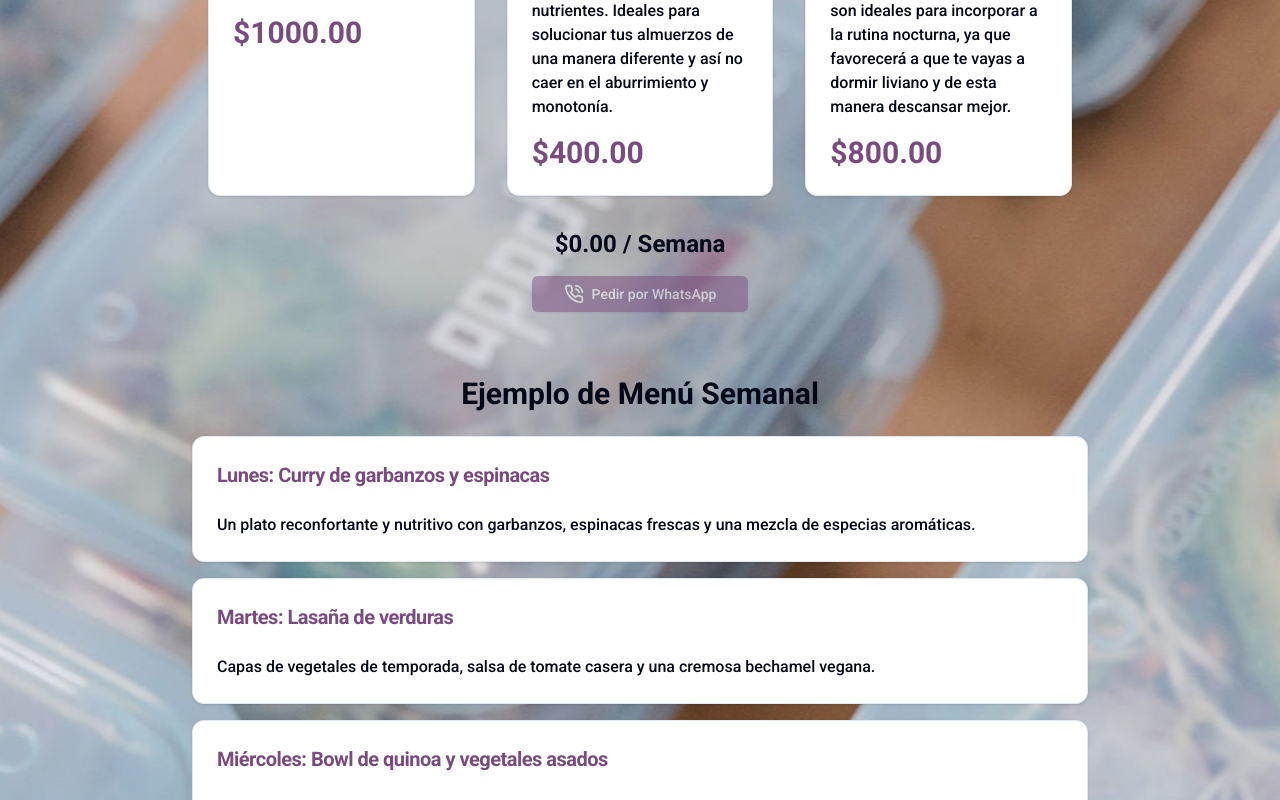
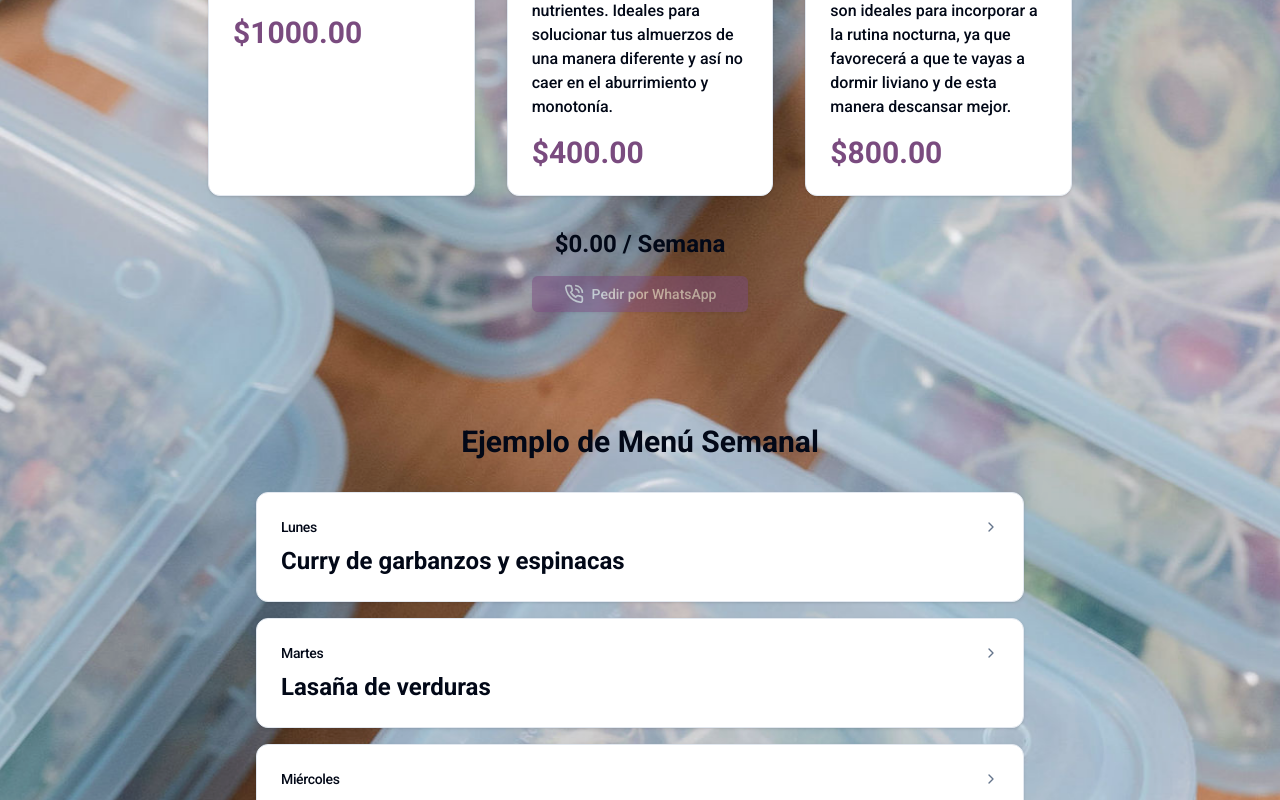
Before and after one commit to SF-Prog/apacha-store, a Next.js app: page /menu in a window 1280 px wide. Shown: the part 2000-2800 px from the top of the page. Built offline with nearby package versions, Linux system fonts and the light colour scheme.

Commit message:
Send email containing menu image as example and other general adjustments

```diff
--- /dev/null
+++ b/app/components/ui/radio-group.tsx
@@ -0,0 +1,44 @@
+"use client"
+
+import * as React from "react"
+import * as RadioGroupPrimitive from "@radix-ui/react-radio-group"
+import { Circle } from "lucide-react"
+
+import { cn } from "@/lib/utils"
+
+const RadioGroup = React.forwardRef<
+  React.ElementRef<typeof RadioGroupPrimitive.Root>,
+  React.ComponentPropsWithoutRef<typeof RadioGroupPrimitive.Root>
+>(({ className, ...props }, ref) => {
+  return (
+    <RadioGroupPrimitive.Root
+      className={cn("grid gap-2", className)}
+      {...props}
+      ref={ref}
+    />
+  )
+})
+RadioGroup.displayName = RadioGroupPrimitive.Root.displayName
+
+const RadioGroupItem = React.forwardRef<
+  React.ElementRef<typeof RadioGroupPrimitive.Item>,
+  React.ComponentPropsWithoutRef<typeof RadioGroupPrimitive.Item>
+>(({ className, ...props }, ref) => {
+  return (
+    <RadioGroupPrimitive.Item
+      ref={ref}
+      className={cn(
+        "aspect-square h-4 w-4 rounded-full border border-primary text-primary ring-offset-background focus:outline-none focus-visible:ring-2 focus-visible:ring-ring focus-visible:ring-offset-2 disabled:cursor-not-allowed disabled:opacity-50",
+        className
+      )}
+      {...props}
+    >
+      <RadioGroupPrimitive.Indicator className="flex items-center justify-center">
+        <Circle className="h-2.5 w-2.5 fill-current text-current" />
+      </RadioGroupPrimitive.Indicator>
+    </RadioGroupPrimitive.Item>
+  )
+})
+RadioGroupItem.displayName = RadioGroupPrimitive.Item.displayName
+
+export { RadioGroup, RadioGroupItem }
--- a/app/context/store-context.tsx
+++ b/app/context/store-context.tsx
@@ -2,7 +2,8 @@
 
 import React, { createContext, useState, useContext, useEffect, ReactNode } from "react"
 import { products } from "@/lib/constants";
-
+import { displayToaster } from "@/lib/utils";
+import { sendMenuEmail } from "@/actions/sendWeeklyMenu";
 const StoreContext = createContext<StoreContextType | null>(null)
 
 export const StoreProvider: React.FC<{ children: ReactNode }> = ({ children }) => {
@@ -107,6 +108,18 @@ export const StoreProvider: React.FC<{ children: ReactNode }> = ({ children }) =
     return sum + (meal?.price || 0)
   }, 0);
 
+  const sendWeeklyMenuToEmail = async (email: string) => {
+    try {
+      const result = await sendMenuEmail(email);
+      if (result.success) {
+        displayToaster('SUCCESS', '¡Menú enviado! Revisa tu correo.');
+      } else {
+        displayToaster('ERROR', 'Error al enviar el menú. Por favor, intenta de nuevo.');
+      };
+    } catch (error) {
+      displayToaster('ERROR', 'Ocurrió un error. Por favor, intenta de nuevo más tarde.');
+    };
+  };
 
   // Mantain cart on local storage to improve user retention
 
@@ -132,6 +145,7 @@ export const StoreProvider: React.FC<{ children: ReactNode }> = ({ children }) =
     totalMealsPrice,
     mealPacks,
     toggleMeal,
+    sendWeeklyMenuToEmail
   }
 
   return <StoreContext.Provider value={value}>{children}</StoreContext.Provider>
--- a/app/layout.tsx
+++ b/app/layout.tsx
@@ -1,6 +1,7 @@
 import './globals.css'
 import type { Metadata } from 'next'
 import { Roboto } from 'next/font/google'
+import { Toaster } from 'react-hot-toast';
 import { StoreProvider } from '@/context/store-context';
 
 const roboto = Roboto({
@@ -12,7 +13,7 @@ const roboto = Roboto({
 export const metadata: Metadata = {
   title: 'Apacha - Cocina consciente',
   description: 'Descubre el sabor del bienestar con nuestras comidas nutritivas y deliciosas',
-}
+};
 
 export default function RootLayout({
   children,
@@ -24,6 +25,7 @@ export default function RootLayout({
       <body className={roboto.className}>
         <StoreProvider>
           {children}
+          <Toaster />
         </StoreProvider>
       </body>
     </html>
--- a/app/menu/page.tsx
+++ b/app/menu/page.tsx
@@ -12,14 +12,6 @@ import ScrollAnimatedBackground from "@/components/landing/scroll-animation/scro
 import MenuExample from "@/components/sections/menu-example/menu-example";
 
 export default function MenuPage() {
-  const weeklyMenu = [
-    { day: 'Lunes', dish: 'Curry de garbanzos y espinacas', description: 'Un plato reconfortante y nutritivo con garbanzos, espinacas frescas y una mezcla de especias aromáticas.' },
-    { day: 'Martes', dish: 'Lasaña de verduras', description: 'Capas de vegetales de temporada, salsa de tomate casera y una cremosa bechamel vegana.' },
-    { day: 'Miércoles', dish: 'Bowl de quinoa y vegetales asados', description: 'Quinoa con una variedad de vegetales asados, semillas tostadas y aderezo de tahini.' },
-    { day: 'Jueves', dish: 'Tacos de jackfruit', description: 'Tacos rellenos de jackfruit guisada al estilo "pulled pork", con una fresca ensalada de col y salsa de aguacate.' },
-    { day: 'Viernes', dish: 'Risotto de hongos', description: 'Cremoso risotto de arroz integral con una mezcla de hongos silvestres y queso parmesano vegano.' },
-  ];
-
   return (
     <SecondaryPageLayout>
       <PageHeader
@@ -85,24 +77,6 @@ export default function MenuPage() {
 
               <MakeYourOrder />
 
-              <h2 className="text-3xl font-semibold text-apacha-brown text-center mb-6">Ejemplo de Menú Semanal</h2>
-              {weeklyMenu.map((item, index) => (
-                <motion.div
-                  key={item.day}
-                  initial={{ opacity: 0, y: 20 }}
-                  animate={{ opacity: 1, y: 0 }}
-                  transition={{ duration: 0.5, delay: index * 0.1 }}
-                >
-                  <Card className="mb-4">
-                    <CardHeader>
-                      <CardTitle className="text-xl text-apacha_purple-100">{item.day}: {item.dish}</CardTitle>
-                    </CardHeader>
-                    <CardContent className="text-apacha-black">
-                      <p>{item.description}</p>
-                    </CardContent>
-                  </Card>
-                </motion.div>
-              ))}
               <MenuExample />
             </motion.div>
           </div>
--- a/app/types/index.d.ts
+++ b/app/types/index.d.ts
@@ -38,4 +38,12 @@ interface StoreContextType {
   totalMealsPrice: number,
   mealPacks: MealPack[],
   toggleMeal: (id: string) => void,
+  sendWeeklyMenuToEmail: (email: string) => void
 }
+
+interface ToasterType {
+  SUCCESS: 'SUCCESS',
+  ERROR: 'ERROR',
+  WARNING: 'WARNING',
+  INFO: 'INFO'
+}
--- a/lib/utils.ts
+++ b/lib/utils.ts
@@ -1,6 +1,19 @@
 import { clsx, type ClassValue } from "clsx"
 import { twMerge } from "tailwind-merge"
+import toast from "react-hot-toast";
 
 export function cn(...inputs: ClassValue[]) {
   return twMerge(clsx(inputs))
 }
+export function displayToaster(type: string, message: string) {
+  switch(type) {
+    case('SUCCESS'): {
+      toast.success(message);
+      break;
+    }
+    case('ERROR'): {
+      toast.error(message);
+      break;
+    }
+  }
+}
--- a/package.json
+++ b/package.json
@@ -11,6 +11,7 @@
     "@radix-ui/react-dialog": "^1.1.2",
     "@radix-ui/react-icons": "^1.3.0",
     "@radix-ui/react-label": "^2.1.1",
+    "@radix-ui/react-radio-group": "^1.2.2",
     "@radix-ui/react-slot": "^1.1.0",
     "class-variance-authority": "^0.7.0",
     "clsx": "^2.1.1",
```
Also changed, not shown: 1 other file (tests, documents, lock files or other folders).
